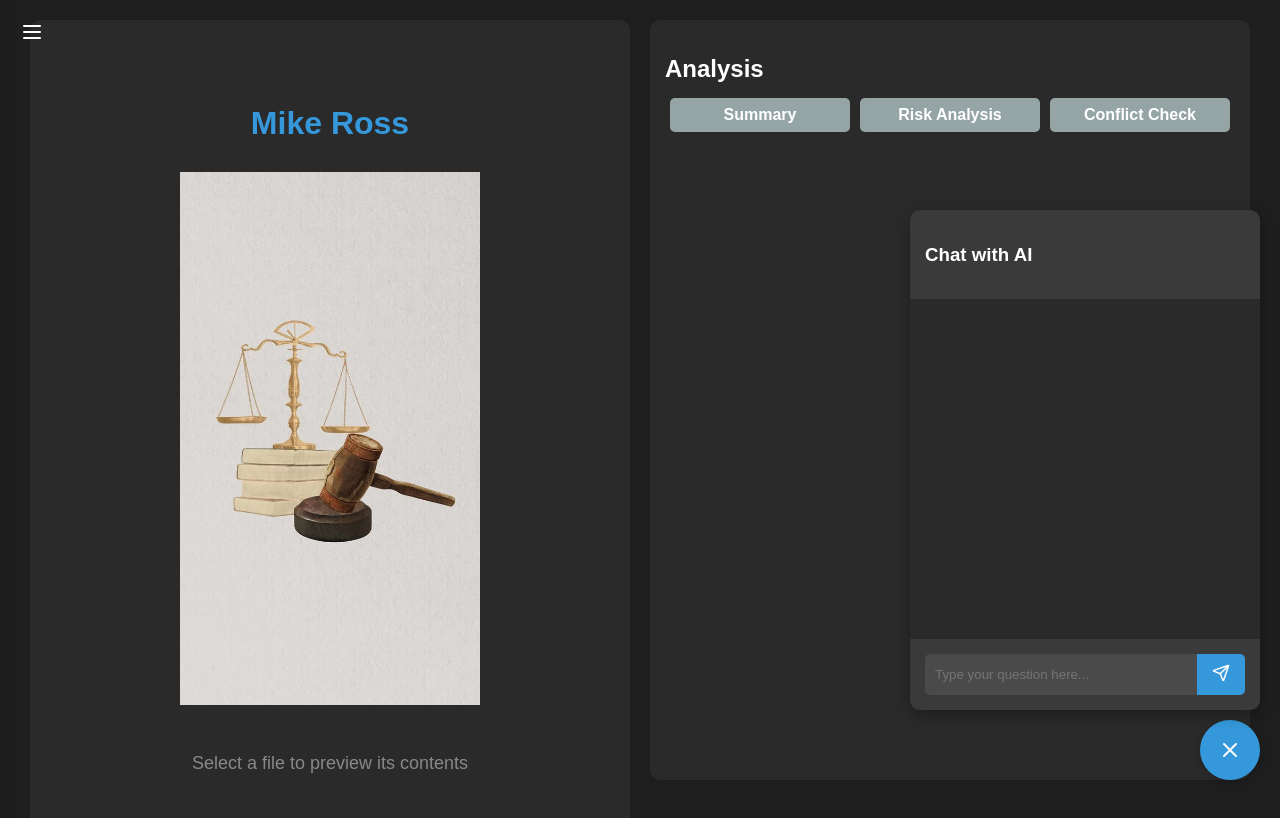
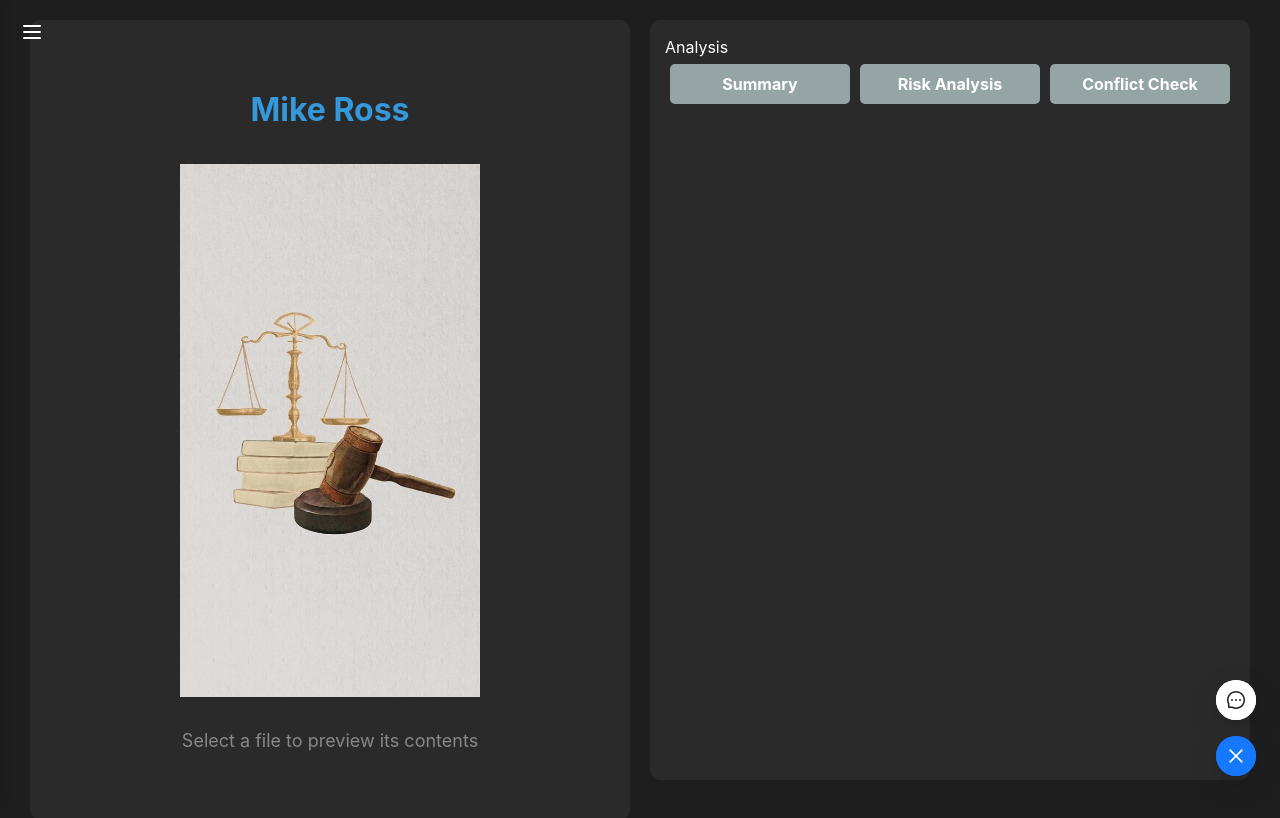
Before and after one commit to sajalshlan/mikerossFrontend, a React (Create React App) app: page / in a window 1280 px wide. Both pictures are taken after a click on the button 1230 px from the left and 750 px from the top of the page. Shown: the top 818 px of the page. Built offline with nearby package versions, Linux system fonts and the light colour scheme.

Commit message:
feature: chat widget with float button and better styles with tailwind

```diff
--- /dev/null
+++ b/postcss.config.js
@@ -0,0 +1,6 @@
+module.exports = {
+  plugins: {
+    tailwindcss: {},
+    autoprefixer: {},
+  },
+}
--- a/src/App.js
+++ b/src/App.js
@@ -1,4 +1,5 @@
 import LegalAnalyzer from './components/LegalAnalyzer';
+import './index.css';
 
 function App() {
   return (
--- a/src/components/ChatWidget.js
+++ b/src/components/ChatWidget.js
@@ -1,7 +1,7 @@
 import React, { useState, useRef, useEffect } from 'react';
-import { MessageCircle, X, Send } from 'lucide-react';
+import { Button, Input, Spin, FloatButton } from 'antd';
+import { MessageOutlined, CloseOutlined, SendOutlined, CustomerServiceOutlined } from '@ant-design/icons';
 import { performAnalysis } from '../api';
-import '../styles/ChatWidget.css';
 
 const ChatWidget = ({ extractedTexts }) => {
   const [isChatOpen, setIsChatOpen] = useState(false);
@@ -68,57 +68,81 @@ const ChatWidget = ({ extractedTexts }) => {
     const parts = content.split(/(\*\*.*?\*\*)/g);
     return parts.map((part, index) => {
       if (part.startsWith('**') && part.endsWith('**')) {
-        return <strong key={index}>{part.slice(2, -2)}</strong>;
+        return <strong key={index} className="text-blue-300">{part.slice(2, -2)}</strong>;
       }
       return part;
     });
   };
 
   return (
-    <div className={`chat-widget ${isChatOpen ? 'open' : ''}`}>
-      <button className="chat-toggle" onClick={toggleChat}>
-        {isChatOpen ? <X size={24} /> : <MessageCircle size={24} />}
-      </button>
+    <>
+      <FloatButton.Group
+        trigger="click"
+        type="primary"
+        style={{ right: 24, bottom: 24 }}
+        icon={<CustomerServiceOutlined />}
+      >
+        <FloatButton icon={<MessageOutlined />} onClick={toggleChat} />
+      </FloatButton.Group>
+
       {isChatOpen && (
-        <div className="chat-window">
-          <div className="chat-header">
-            <h3>Chat with AI</h3>
-          </div>
-          <div className="chat-messages" ref={chatMessagesRef}>
+        <div className="fixed bottom-24 right-24 w-96 h-[500px] bg-gray-800 rounded-2xl overflow-hidden shadow-2xl flex flex-col z-50 border border-gray-700">
+          <header className="bg-gray-900 p-4 text-white flex justify-between items-center rounded-t-2xl">
+            <h4 className="text-lg font-bold m-0">Chat with AI</h4>
+            <Button
+              type="text"
+              icon={<CloseOutlined />}
+              onClick={toggleChat}
+              className="text-white hover:text-gray-300"
+            />
+          </header>
+          <div className="flex-grow overflow-y-auto p-4 bg-gray-800" ref={chatMessagesRef}>
             {chatMessages.map((message, index) => (
               <div
                 key={index}
-                className={`chat-message ${message.role}`}
+                className={`max-w-[80%] mb-4 ${
+                  message.role === 'user' ? 'ml-auto' : 'mr-auto'
+                }`}
                 ref={index === chatMessages.length - 1 ? latestMessageRef : null}
               >
-                <div className="message-content">
+                <div className={`p-3 rounded-2xl ${
+                  message.role === 'user'
+                    ? 'bg-blue-600 text-white'
+                    : 'bg-gray-700 text-gray-100'
+                }`}>
+                  <div className="break-words text-sm">
                     {renderMessageContent(message.content)}
                   </div>
-                <div className="message-timestamp">{message.timestamp}</div>
+                </div>
+                <div className="text-xs text-gray-400 mt-1 text-right">{message.timestamp}</div>
               </div>
             ))}
             {isWaitingForResponse && (
-              <div className="thinking-animation">
-                <div className="thinking-dot"></div>
-                <div className="thinking-dot"></div>
-                <div className="thinking-dot"></div>
+              <div className="flex justify-center items-center p-4">
+                <Spin size="small" />
               </div>
             )}
           </div>
-          <form onSubmit={handleChatSubmit} className="chat-input">
-            <input
-              type="text"
+          <footer className="bg-gray-900 p-4 rounded-b-2xl">
+            <form onSubmit={handleChatSubmit} className="flex">
+              <Input
                 value={chatInput}
                 onChange={(e) => setChatInput(e.target.value)}
                 placeholder="Type your question here..."
+                className="flex-grow mr-2 bg-gray-700 border-gray-600 text-black placeholder-gray-400 rounded-xl"
               />
-            <button type="submit" disabled={isWaitingForResponse}>
-              <Send size={18} />
-            </button>
+              <Button
+                type="primary"
+                htmlType="submit"
+                icon={<SendOutlined />}
+                disabled={isWaitingForResponse || !chatInput.trim()}
+                className="bg-blue-600 border-blue-600 hover:bg-blue-700 rounded-xl"
+              />
             </form>
+          </footer>
         </div>
       )}
-    </div>
+    </>
   );
 };
 
--- a/src/index.css
+++ b/src/index.css
@@ -1,3 +1,7 @@
+@tailwind base;
+@tailwind components;
+@tailwind utilities;
+
 body {
   margin: 0;
   font-family: -apple-system, BlinkMacSystemFont, 'Segoe UI', 'Roboto', 'Oxygen',
--- a/src/styles/AnalysisSection.css
+++ b/src/styles/AnalysisSection.css
@@ -111,3 +111,51 @@
   .analysis-button.disabled:hover {
     background-color: #95a5a6;
   }
+
+  .analysis-section {
+    background-color: #1f1f1f;
+    color: #ffffff;
+  }
+
+  .analysis-card {
+    background-color: #2a2a2a;
+    border: none;
+    height: 100%;
+  }
+
+  .analysis-card .ant-card-body {
+    padding: 16px;
+  }
+
+  .analysis-buttons {
+    margin-bottom: 16px;
+  }
+
+  .analysis-button {
+    background-color: #3a3a3a;
+    border-color: #4a4a4a;
+    color: #ffffff;
+  }
+
+  .analysis-button:hover {
+    background-color: #4a4a4a;
+    border-color: #5a5a5a;
+  }
+
+  .analysis-button.performed {
+    background-color: #1890ff;
+    border-color: #1890ff;
+  }
+
+  .analysis-button.performed:hover {
+    background-color: #40a9ff;
+    border-color: #40a9ff;
+  }
+
+  .ant-typography {
+    color: #ffffff;
+  }
+
+  .ant-divider {
+    border-top: 1px solid #444444;
+  }
--- a/src/styles/ChatWidget.css
+++ b/src/styles/ChatWidget.css
@@ -8,20 +8,13 @@
 .chat-toggle {
   width: 60px;
   height: 60px;
-  border-radius: 50%;
-  background-color: #3498db;
-  color: white;
-  border: none;
-  cursor: pointer;
-  display: flex;
-  align-items: center;
-  justify-content: center;
-  box-shadow: 0 2px 10px rgba(0, 0, 0, 0.2);
-  transition: all 0.3s ease;
+  font-size: 24px;
+  box-shadow: 0 4px 12px rgba(0, 0, 0, 0.15);
+  transition: all 0.3s cubic-bezier(0.645, 0.045, 0.355, 1);
 }
 
 .chat-toggle:hover {
-  background-color: #2980b9;
+  transform: scale(1.1);
 }
 
 .chat-window {
@@ -30,136 +23,115 @@
   right: 20px;
   width: 350px;
   height: 500px;
-  background-color: #2a2a2a;
-  border-radius: 10px;
+  border-radius: 8px;
   overflow: hidden;
-  display: flex;
-  flex-direction: column;
-  box-shadow: 0 5px 15px rgba(0, 0, 0, 0.3);
+  box-shadow: 0 6px 16px -8px rgba(0, 0, 0, 0.08),
+              0 9px 28px 0 rgba(0, 0, 0, 0.05),
+              0 12px 48px 16px rgba(0, 0, 0, 0.03);
 }
 
 .chat-header {
-  padding: 15px;
-  background-color: #3a3a3a;
-  color: white;
-  font-weight: bold;
+  padding: 16px;
+  background-color: #1890ff;
+  border-bottom: 1px solid #f0f0f0;
+}
+
+.chat-header h4.ant-typography {
+  color: #ffffff;
+  margin: 0;
 }
 
 .chat-messages {
-  flex-grow: 1;
+  padding: 16px;
   overflow-y: auto;
-  padding: 15px;
-  display: flex;
-  flex-direction: column;
 }
 
 .chat-message {
   max-width: 80%;
-  margin-bottom: 15px;
+  margin-bottom: 16px;
   padding: 12px;
-  border-radius: 10px;
+  border-radius: 8px;
   font-size: 14px;
-  line-height: 1.4;
+  line-height: 1.5;
 }
 
 .chat-message.user {
   align-self: flex-end;
-  background-color: #3498db;
-  color: white;
+  background-color: #1890ff;
+  color: #ffffff;
+  margin-left: auto;
 }
 
 .chat-message.assistant {
   align-self: flex-start;
-  background-color: #2c3e50;
-  color: white;
+  background-color: #f0f0f0;
+  color: rgba(0, 0, 0, 0.85);
 }
 
 .message-content {
   word-wrap: break-word;
 }
 
-.message-content p {
-  margin: 0 0 10px 0;
-}
-
-.message-content p:last-child {
-  margin-bottom: 0;
-}
-
-.message-content strong {
-  font-weight: bold;
-  color: #f39c12;
-}
-
 .message-timestamp {
-  font-size: 10px;
-  color: rgba(255, 255, 255, 0.7);
-  margin-top: 5px;
+  font-size: 12px;
+  color: rgba(0, 0, 0, 0.45);
+  margin-top: 4px;
   text-align: right;
 }
 
 .chat-input {
   display: flex;
-  padding: 15px;
-  background-color: #3a3a3a;
+  padding: 16px;
+  background-color: #ffffff;
+  border-top: 1px solid #f0f0f0;
 }
 
-.chat-input input {
+.chat-input .ant-input {
   flex-grow: 1;
-  padding: 10px;
-  border: none;
-  border-radius: 5px 0 0 5px;
-  background-color: #4a4a4a;
-  color: #ffffff;
+  margin-right: 8px;
 }
 
-.chat-input button {
-  padding: 10px 15px;
-  border: none;
-  border-radius: 0 5px 5px 0;
-  background-color: #3498db;
-  color: white;
-  cursor: pointer;
-}
-
-.chat-input button:hover {
-  background-color: #2980b9;
-}
-
-.chat-input button:disabled {
-  background-color: #95a5a6;
-  cursor: not-allowed;
+.chat-input .ant-btn {
+  flex-shrink: 0;
 }
 
 .thinking-animation {
   display: flex;
   justify-content: center;
   align-items: center;
-  padding: 10px;
+  padding: 16px;
 }
 
-.thinking-dot {
-  width: 8px;
-  height: 8px;
-  background-color: #3498db;
-  border-radius: 50%;
-  margin: 0 4px;
-  animation: thinking 1.4s infinite;
+/* Scrollbar Styles */
+.chat-messages::-webkit-scrollbar {
+  width: 6px;
 }
 
-.thinking-dot:nth-child(2) {
-  animation-delay: 0.2s;
+.chat-messages::-webkit-scrollbar-track {
+  background: #f0f0f0;
 }
 
-.thinking-dot:nth-child(3) {
-  animation-delay: 0.4s;
+.chat-messages::-webkit-scrollbar-thumb {
+  background-color: #bfbfbf;
+  border-radius: 3px;
 }
 
-@keyframes thinking {
-  0%, 60%, 100% {
-    transform: translateY(0);
+.chat-messages::-webkit-scrollbar-thumb:hover {
+  background-color: #a6a6a6;
+}
+
+/* Responsive Design */
+@media (max-width: 480px) {
+  .chat-window {
+    width: 100%;
+    height: calc(100% - 90px);
+    right: 0;
+    bottom: 0;
+    border-radius: 0;
   }
-  30% {
-    transform: translateY(-10px);
+
+  .chat-toggle {
+    right: 10px;
+    bottom: 10px;
   }
 }
--- /dev/null
+++ b/tailwind.config.js
@@ -0,0 +1,20 @@
+module.exports = {
+  content: [
+    "./src/**/*.{js,jsx,ts,tsx}",
+  ],
+  theme: {
+    extend: {
+      keyframes: {
+        'slide-up': {
+          '0%': { transform: 'translateY(100%)' },
+          '100%': { transform: 'translateY(0)' },
+        }
+      },
+      animation: {
+        'slide-up': 'slide-up 0.3s ease-out',
+      }
+    },
+  },
+  variants: {},
+  plugins: [],
+}
```
Also changed, not shown: package.json (+10 -1 lines), src/styles/AnalysisResult.css (+34 -69 lines), src/components/AnalysisResult.js (line endings or trailing spaces), src/components/AnalysisSection.js (line endings or trailing spaces), 1 other file (tests, documents, lock files or other folders). Lines whose indentation alone changed are shown as unchanged.
